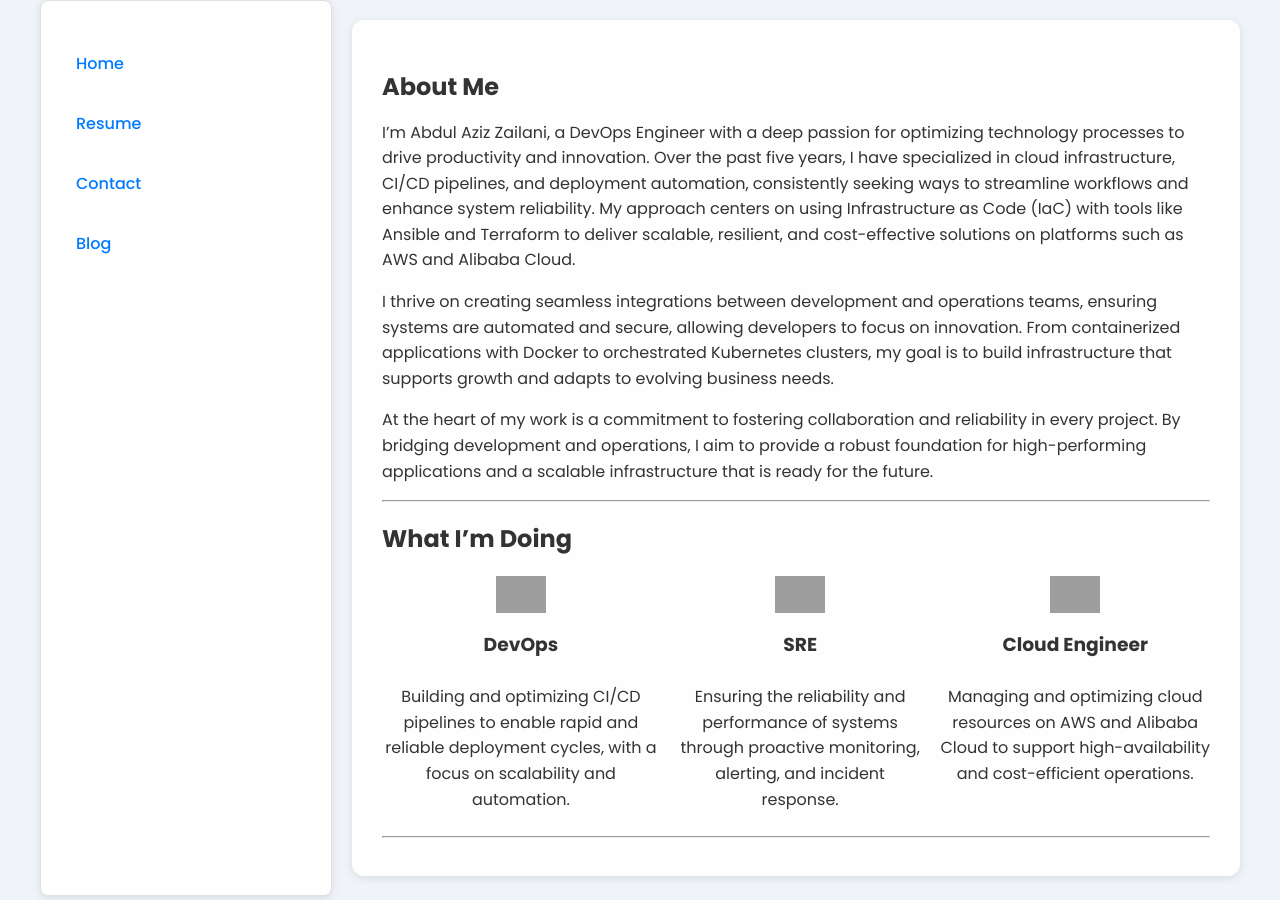
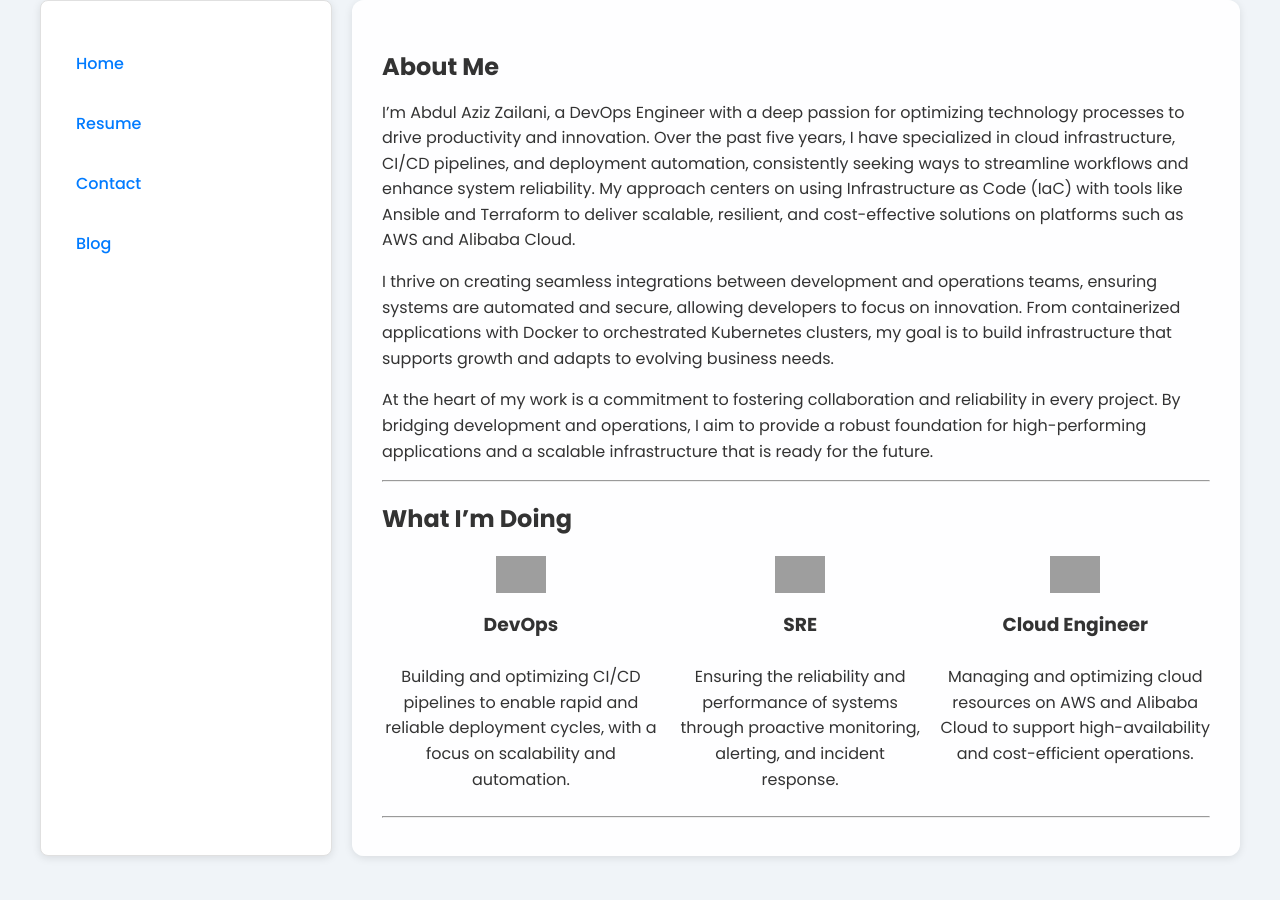
Before and after one commit to azizzailani/azizzailani.github.io, a Jekyll site: the page built from index.md, in a window 1280 px wide. Built offline with Jekyll 4.4.1, drawn with Linux system fonts in a browser that asks for light colours; grey boxes are pictures that could not be loaded.

Commit message:
💄 style: improve CSS comments for layout clarity and consistency

```diff
--- a/assets/css/style.css
+++ b/assets/css/style.css
@@ -21,10 +21,10 @@
 .container {
     display: flex;
     flex-direction: row;
-    /* Header di kiri, main di kanan */
+    /* Posisi header di kiri dan main di kanan */
     width: 100%;
     max-width: 1200px;
-    /* Lebar maksimum kontainer */
+    /* Maksimal lebar untuk tata letak yang rapi */
     padding: 0;
     gap: 20px;
     /* Jarak antara header dan main */
@@ -50,14 +50,18 @@
     /* Posisi atas */
     transition: background-color 0.3s, box-shadow 0.3s;
     /* Efek transisi */
+    display: flex;
+    /* Flex container */
+    flex-direction: column;
+    /* Navbar secara vertikal */
 }
 
 /* Navigasi */
 nav {
     display: flex;
-    /* Flex container */
+    /* Mengatur navbar sebagai flex container */
     flex-direction: column;
-    /* Navbar vertikal */
+    /* Navbar secara vertikal */
     gap: 15px;
     /* Jarak antar tautan */
     margin-top: 20px;
@@ -89,7 +93,7 @@
 /* Konten Utama */
 main {
     flex: 1;
-    /* Ambil sisa ruang di sebelah kanan */
+    /* Agar main mengambil sisa ruang di sebelah kanan */
     padding: 30px;
     /* Padding yang sesuai untuk reading mode */
     background-color: rgba(255, 255, 255, 0.95);
@@ -98,8 +102,8 @@
     /* Sudut melengkung */
     box-shadow: 0 2px 8px rgba(0, 0, 0, 0.1);
     /* Bayangan */
-    margin: 20px 0;
-    /* Margin untuk memberi ruang dari tepi layar */
+    margin: 0;
+    /* Menghilangkan margin untuk keselarasan */
     line-height: 1.6;
     /* Jarak antar baris */
 }
```
